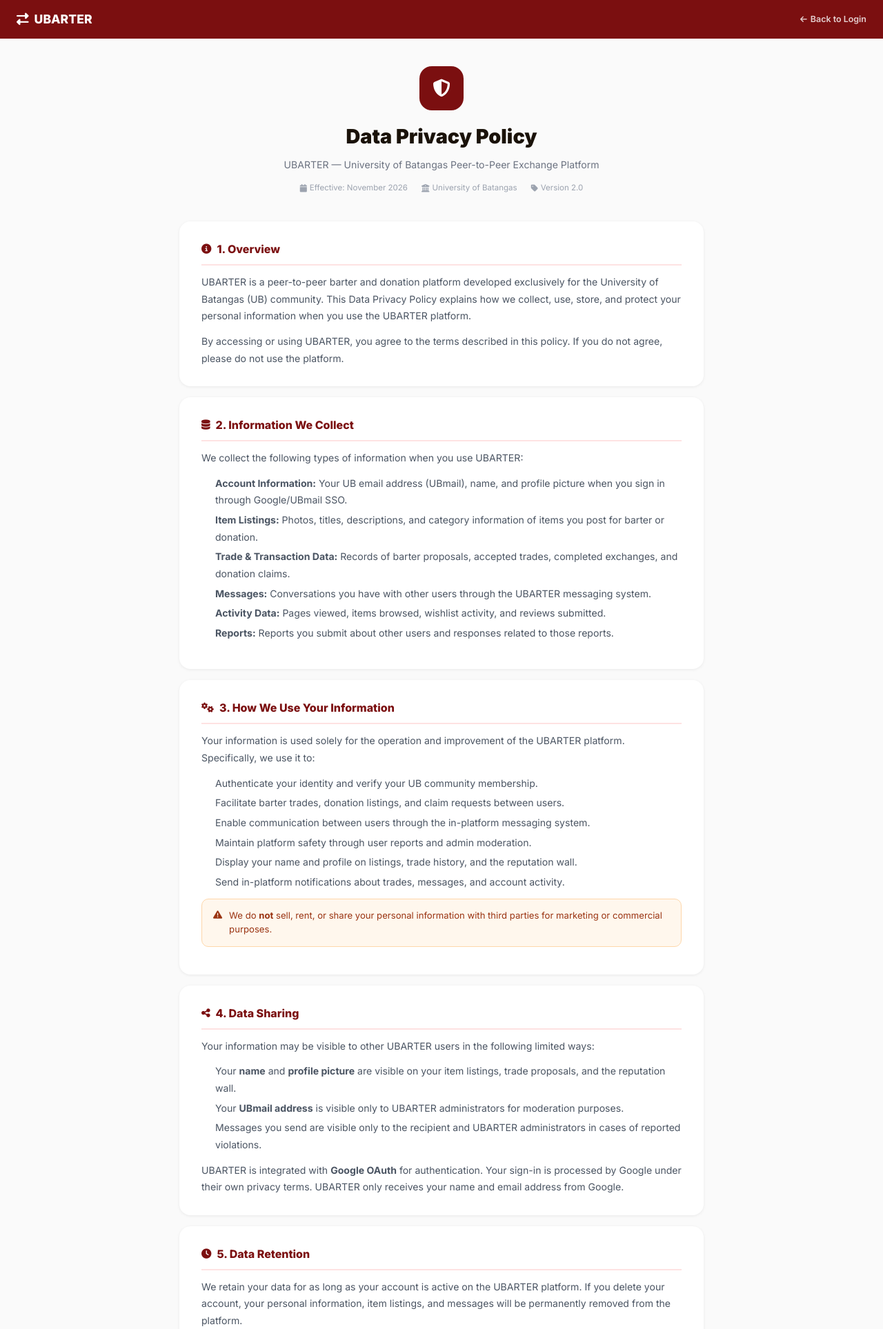
After one commit to NoelCaya/UBARTER-2.0, a Laravel app: page /privacy-policy in a window 1280 px wide. The commit adds this page. Shown: the top 1927 px of the page at 69% size. Run offline with Laravel 12, Linux system fonts and the light colour scheme; style sheets or scripts are compiled from the project's sources.

Commit message:
feat: add UBARTER Data Privacy Policy page
- New public route GET /privacy-policy (no auth required)
- Full privacy policy view covering: data collected, how it's used,
  data sharing, retention, security, user rights, platform rules,
  and contact info
- Login page: 'UBARTER Data Privacy Policy' is now a real link
  that opens the policy page in a new tab

```diff
--- a/resources/views/auth/login.blade.php
+++ b/resources/views/auth/login.blade.php
@@ -415,7 +415,7 @@
             <input type="checkbox" id="privacy-check" onchange="toggleSso(this)"
                    style="width:16px;height:16px;margin-top:2px;accent-color:var(--ub-maroon);flex-shrink:0;cursor:pointer;">
             <span style="font-size:0.72rem;color:#6b7280;line-height:1.5;">
-              I agree to the <strong style="color:#7b0f10;">UBARTER Data Privacy Policy</strong> and consent to the collection and processing of my UB account information for the purposes of this platform.
+              I agree to the <a href="{{ route('privacy-policy') }}" target="_blank" style="color:#7b0f10;font-weight:700;text-decoration:underline;">UBARTER Data Privacy Policy</a> and consent to the collection and processing of my UB account information for the purposes of this platform.
             </span>
           </label>
         </div>
--- /dev/null
+++ b/resources/views/privacy-policy.blade.php
@@ -0,0 +1,169 @@
+<!DOCTYPE html>
+<html lang="en">
+<head>
+  <meta charset="UTF-8"/>
+  <meta name="viewport" content="width=device-width, initial-scale=1.0"/>
+  <title>Data Privacy Policy — UBARTER</title>
+  @vite(['resources/css/app.css', 'resources/js/app.js'])
+  <link href="https://cdnjs.cloudflare.com/ajax/libs/font-awesome/6.4.0/css/all.min.css" rel="stylesheet">
+  <link href="https://fonts.googleapis.com/css2?family=Inter:wght@300;400;500;600;700;800;900&display=swap" rel="stylesheet"/>
+  <style>
+    *{box-sizing:border-box;}
+    body{font-family:'Inter',sans-serif;background:#fafafa;margin:0;padding:0;color:#1a1209;}
+    .nav{background:#7b0f10;padding:0 24px;height:56px;display:flex;align-items:center;justify-content:space-between;}
+    .nav-brand{color:#fff;font-size:1.1rem;font-weight:800;text-decoration:none;display:flex;align-items:center;gap:8px;}
+    .nav-back{color:rgba(255,255,255,0.8);font-size:0.78rem;font-weight:600;text-decoration:none;display:flex;align-items:center;gap:5px;transition:color 0.15s;}
+    .nav-back:hover{color:#fff;}
+    .wrap{max-width:800px;margin:0 auto;padding:40px 20px 60px;}
+    .hero{text-align:center;margin-bottom:40px;}
+    .hero-icon{width:64px;height:64px;background:#7b0f10;border-radius:18px;display:flex;align-items:center;justify-content:center;margin:0 auto 16px;font-size:1.6rem;color:#fff;}
+    .hero h1{font-size:1.8rem;font-weight:900;color:#1a1209;margin:0 0 8px;}
+    .hero p{font-size:0.88rem;color:#6b7280;margin:0;}
+    .meta{display:flex;justify-content:center;gap:20px;margin-top:12px;flex-wrap:wrap;}
+    .meta span{font-size:0.72rem;color:#9ca3af;display:flex;align-items:center;gap:4px;}
+    .card{background:#fff;border-radius:16px;box-shadow:0 1px 4px rgba(0,0,0,0.07);padding:28px 32px;margin-bottom:16px;}
+    .section-title{font-size:1rem;font-weight:800;color:#7b0f10;margin:0 0 12px;display:flex;align-items:center;gap:8px;padding-bottom:10px;border-bottom:2px solid #fee2e2;}
+    .section-title i{font-size:0.9rem;}
+    p{font-size:0.88rem;color:#4b5563;line-height:1.75;margin:0 0 12px;}
+    p:last-child{margin-bottom:0;}
+    ul{font-size:0.88rem;color:#4b5563;line-height:1.75;padding-left:20px;margin:8px 0 12px;}
+    ul li{margin-bottom:4px;}
+    .highlight{background:#fff7ed;border:1px solid #fed7aa;border-radius:10px;padding:14px 16px;font-size:0.82rem;color:#9a3412;margin:12px 0;display:flex;gap:10px;align-items:flex-start;}
+    .highlight i{margin-top:2px;flex-shrink:0;}
+    .footer-note{text-align:center;font-size:0.75rem;color:#9ca3af;margin-top:32px;padding-top:20px;border-top:1px solid #f3f4f6;}
+  </style>
+</head>
+<body>
+
+<nav class="nav">
+  <a href="/login" class="nav-brand">
+    <i class="fas fa-exchange-alt"></i> UBARTER
+  </a>
+  <a href="/login" class="nav-back">
+    <i class="fas fa-arrow-left" style="font-size:0.7rem;"></i> Back to Login
+  </a>
+</nav>
+
+<div class="wrap">
+
+  <div class="hero">
+    <div class="hero-icon"><i class="fas fa-shield-alt"></i></div>
+    <h1>Data Privacy Policy</h1>
+    <p>UBARTER — University of Batangas Peer-to-Peer Exchange Platform</p>
+    <div class="meta">
+      <span><i class="fas fa-calendar"></i> Effective: November 2026</span>
+      <span><i class="fas fa-university"></i> University of Batangas</span>
+      <span><i class="fas fa-tag"></i> Version 2.0</span>
+    </div>
+  </div>
+
+  {{-- 1. Overview --}}
+  <div class="card">
+    <h2 class="section-title"><i class="fas fa-info-circle"></i> 1. Overview</h2>
+    <p>UBARTER is a peer-to-peer barter and donation platform developed exclusively for the University of Batangas (UB) community. This Data Privacy Policy explains how we collect, use, store, and protect your personal information when you use the UBARTER platform.</p>
+    <p>By accessing or using UBARTER, you agree to the terms described in this policy. If you do not agree, please do not use the platform.</p>
+  </div>
+
+  {{-- 2. Information We Collect --}}
+  <div class="card">
+    <h2 class="section-title"><i class="fas fa-database"></i> 2. Information We Collect</h2>
+    <p>We collect the following types of information when you use UBARTER:</p>
+    <ul>
+      <li><strong>Account Information:</strong> Your UB email address (UBmail), name, and profile picture when you sign in through Google/UBmail SSO.</li>
+      <li><strong>Item Listings:</strong> Photos, titles, descriptions, and category information of items you post for barter or donation.</li>
+      <li><strong>Trade & Transaction Data:</strong> Records of barter proposals, accepted trades, completed exchanges, and donation claims.</li>
+      <li><strong>Messages:</strong> Conversations you have with other users through the UBARTER messaging system.</li>
+      <li><strong>Activity Data:</strong> Pages viewed, items browsed, wishlist activity, and reviews submitted.</li>
+      <li><strong>Reports:</strong> Reports you submit about other users and responses related to those reports.</li>
+    </ul>
+  </div>
+
+  {{-- 3. How We Use Your Information --}}
+  <div class="card">
+    <h2 class="section-title"><i class="fas fa-cogs"></i> 3. How We Use Your Information</h2>
+    <p>Your information is used solely for the operation and improvement of the UBARTER platform. Specifically, we use it to:</p>
+    <ul>
+      <li>Authenticate your identity and verify your UB community membership.</li>
+      <li>Facilitate barter trades, donation listings, and claim requests between users.</li>
+      <li>Enable communication between users through the in-platform messaging system.</li>
+      <li>Maintain platform safety through user reports and admin moderation.</li>
+      <li>Display your name and profile on listings, trade history, and the reputation wall.</li>
+      <li>Send in-platform notifications about trades, messages, and account activity.</li>
+    </ul>
+    <div class="highlight">
+      <i class="fas fa-exclamation-triangle"></i>
+      <span>We do <strong>not</strong> sell, rent, or share your personal information with third parties for marketing or commercial purposes.</span>
+    </div>
+  </div>
+
+  {{-- 4. Data Sharing --}}
+  <div class="card">
+    <h2 class="section-title"><i class="fas fa-share-alt"></i> 4. Data Sharing</h2>
+    <p>Your information may be visible to other UBARTER users in the following limited ways:</p>
+    <ul>
+      <li>Your <strong>name</strong> and <strong>profile picture</strong> are visible on your item listings, trade proposals, and the reputation wall.</li>
+      <li>Your <strong>UBmail address</strong> is visible only to UBARTER administrators for moderation purposes.</li>
+      <li>Messages you send are visible only to the recipient and UBARTER administrators in cases of reported violations.</li>
+    </ul>
+    <p>UBARTER is integrated with <strong>Google OAuth</strong> for authentication. Your sign-in is processed by Google under their own privacy terms. UBARTER only receives your name and email address from Google.</p>
+  </div>
+
+  {{-- 5. Data Retention --}}
+  <div class="card">
+    <h2 class="section-title"><i class="fas fa-clock"></i> 5. Data Retention</h2>
+    <p>We retain your data for as long as your account is active on the UBARTER platform. If you delete your account, your personal information, item listings, and messages will be permanently removed from the platform.</p>
+    <p>Some aggregated, non-identifiable data may be retained for academic and administrative reporting purposes.</p>
+  </div>
+
+  {{-- 6. Data Security --}}
+  <div class="card">
+    <h2 class="section-title"><i class="fas fa-lock"></i> 6. Data Security</h2>
+    <p>We take reasonable technical and administrative measures to protect your personal information from unauthorized access, disclosure, or misuse. These include:</p>
+    <ul>
+      <li>HTTPS encryption for all data transmitted between your device and the platform.</li>
+      <li>Secure authentication through Google/UBmail OAuth — no passwords are stored by UBARTER.</li>
+      <li>Role-based access control ensuring only authorized administrators can access sensitive data.</li>
+      <li>Regular monitoring of platform activity for suspicious behavior.</li>
+    </ul>
+  </div>
+
+  {{-- 7. Your Rights --}}
+  <div class="card">
+    <h2 class="section-title"><i class="fas fa-user-shield"></i> 7. Your Rights</h2>
+    <p>As a UBARTER user, you have the right to:</p>
+    <ul>
+      <li><strong>Access</strong> the personal information we hold about you by visiting your profile page.</li>
+      <li><strong>Update</strong> your profile picture and display name through your profile settings.</li>
+      <li><strong>Delete</strong> your account and all associated data at any time through the Danger Zone section of your profile.</li>
+      <li><strong>Report</strong> concerns about how your data is being handled by contacting a UBARTER administrator through the platform.</li>
+    </ul>
+  </div>
+
+  {{-- 8. Platform-Specific Rules --}}
+  <div class="card">
+    <h2 class="section-title"><i class="fas fa-gavel"></i> 8. Platform Rules & Acceptable Use</h2>
+    <p>To protect all users, the following rules apply on UBARTER:</p>
+    <ul>
+      <li>You may only register using a valid, active <strong>UBmail address</strong> (@ub.edu.ph).</li>
+      <li>You must not post items you do not personally own or have the right to trade.</li>
+      <li>Submitting false or malicious reports against other users is strictly prohibited and may result in account suspension.</li>
+      <li>All barter trades and donation claims are conducted between users. UBARTER is not responsible for the outcome of physical exchanges.</li>
+      <li>Always meet in well-lit, public campus areas when exchanging items.</li>
+    </ul>
+  </div>
+
+  {{-- 9. Contact --}}
+  <div class="card">
+    <h2 class="section-title"><i class="fas fa-envelope"></i> 9. Contact & Concerns</h2>
+    <p>If you have questions, concerns, or requests regarding this Data Privacy Policy or how your information is handled, please contact a UBARTER administrator through the platform's messaging system or report feature.</p>
+    <p>This policy is subject to change. Continued use of UBARTER after any changes constitutes acceptance of the updated policy.</p>
+  </div>
+
+  <div class="footer-note">
+    © {{ date('Y') }} UBARTER · University of Batangas · All rights reserved<br>
+    <span style="margin-top:4px;display:block;">This platform is built for academic and community use within the UB ecosystem.</span>
+  </div>
+
+</div>
+</body>
+</html>
--- a/routes/web.php
+++ b/routes/web.php
@@ -20,6 +20,10 @@ Route::get('/', function () {
 Route::get('/offline', function () {
     return response()->file(public_path('offline.html'));
 });
+
+Route::get('/privacy-policy', function () {
+    return view('privacy-policy');
+})->name('privacy-policy');
 
 Route::get('/dashboard', [ItemController::class, 'dashboard'])
     ->middleware(['auth', 'verified'])
```
